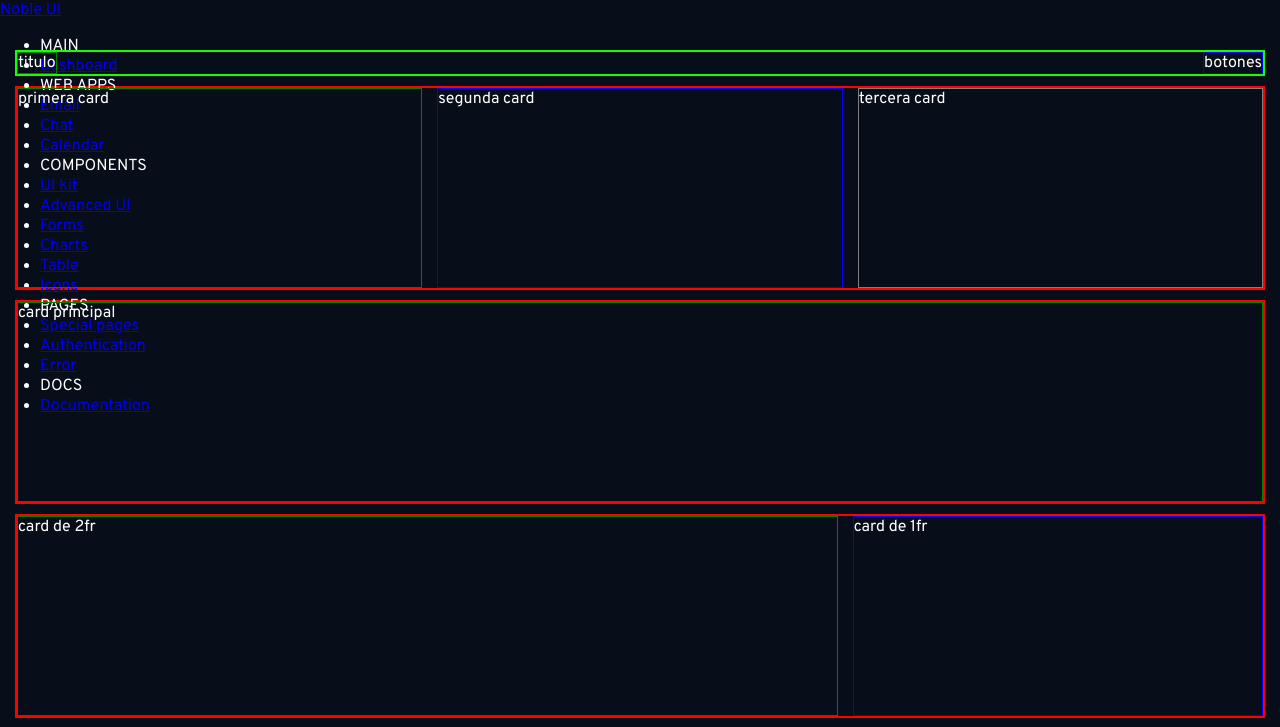
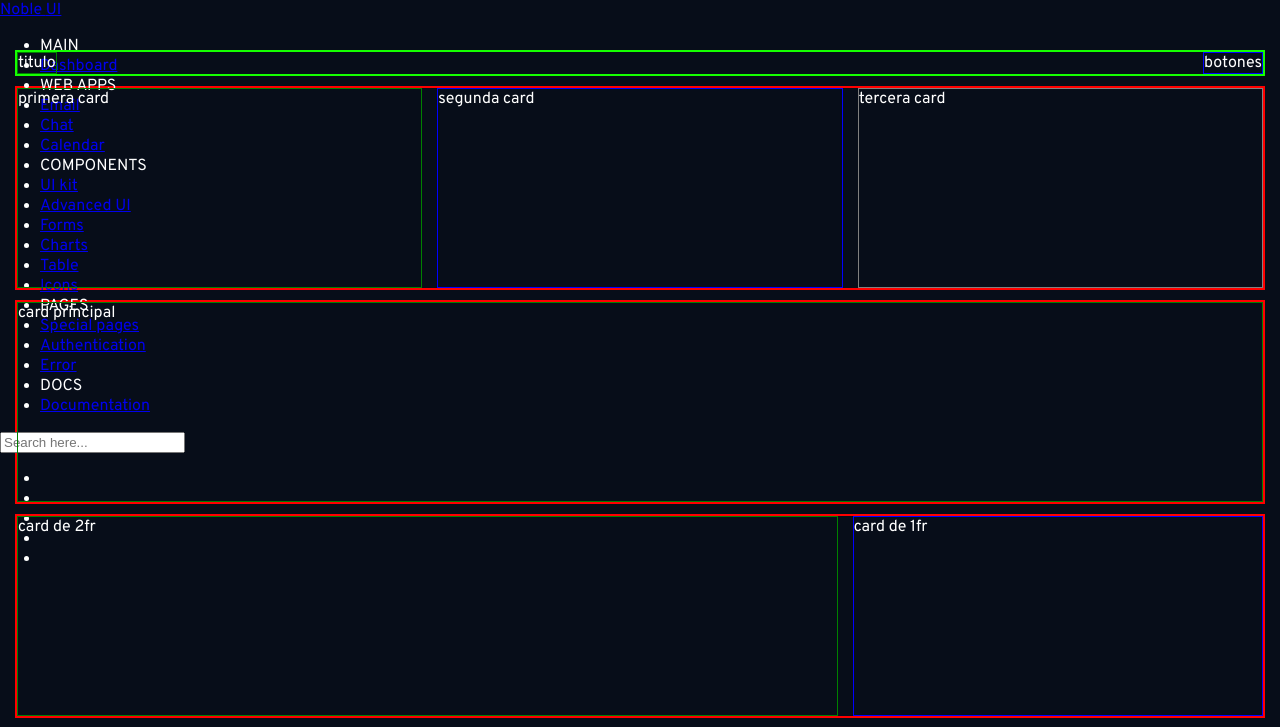
Before and after one commit to denncriss/squad-6-academlo, a plain HTML site: page index.html in a window 1280 px wide. Shown: the top 727 px of the page. Drawn offline with Linux system fonts and the light colour scheme.

Commit message:
Agregando la seccion page-wrapper/header del menu en index.html

```diff
--- a/index.html
+++ b/index.html
@@ -53,6 +53,25 @@
           </ul>
         </div>
       </nav>
+      <div class="page-wrapper">
+        <nav class="navbar">
+            <a href="#" class="sidebar-toggler btn" id="btn"><i class="fas fa-bars"></i></a>
+            <div class="navbar-content">
+                <form class="search-form">
+                    <div class="input-group">
+                        <input type="text" class="form-control" placeholder="Search here...">
+                    </div>
+                </form>
+                <ul class="navbar-nav">
+                    <li></li>
+                    <li></li>
+                    <li></li>
+                    <li></li>
+                    <li></li>
+                </ul>
+            </div>
+        </nav>
+      </div>
     </header>
 
     <div class="container">
```
